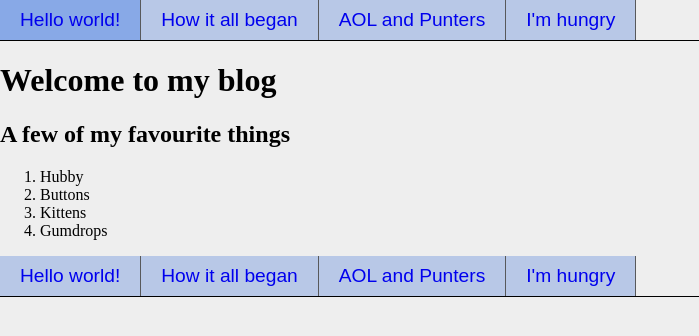
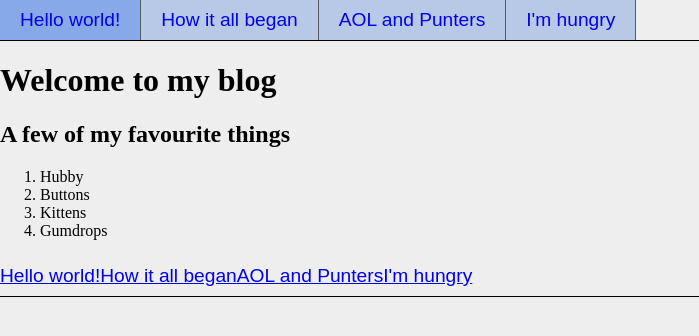
Before and after one commit to IrynaIglehart/Simple-Html-Lesson, a Jekyll site: the page built from index.html, in a window 1280 px wide. Shown: the top 336 px of the page, without its empty margins (0-699 px from the left). Built offline with Jekyll 4.4.1, drawn with Linux system fonts in a browser that asks for light colours.

Commit message:
css update for footer

```diff
--- a/css/styles.css
+++ b/css/styles.css
@@ -74,14 +74,14 @@ ul {
   list-style-type: none;
 }
 
-.site-navf a {
+/*.site-navf a {
   background-color: #B8C8E7;
   border-right: 1px solid #58595B;
   display: block;
   text-decoration: none;
   padding: 0px 20px;
   transition: 150ms background-color;
-}
+}*/
 
 /*.site-navf a.active {
   background-color: #748FC4;
```
